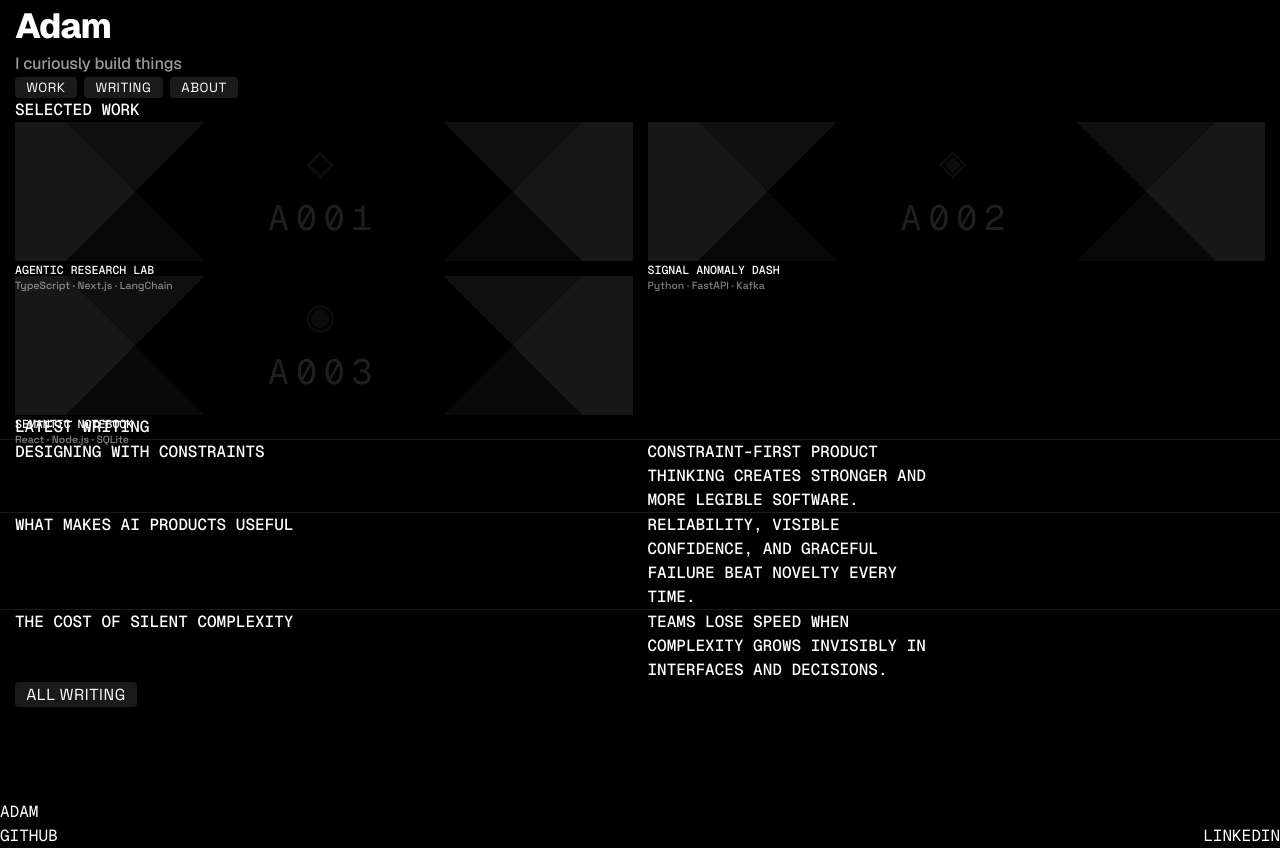
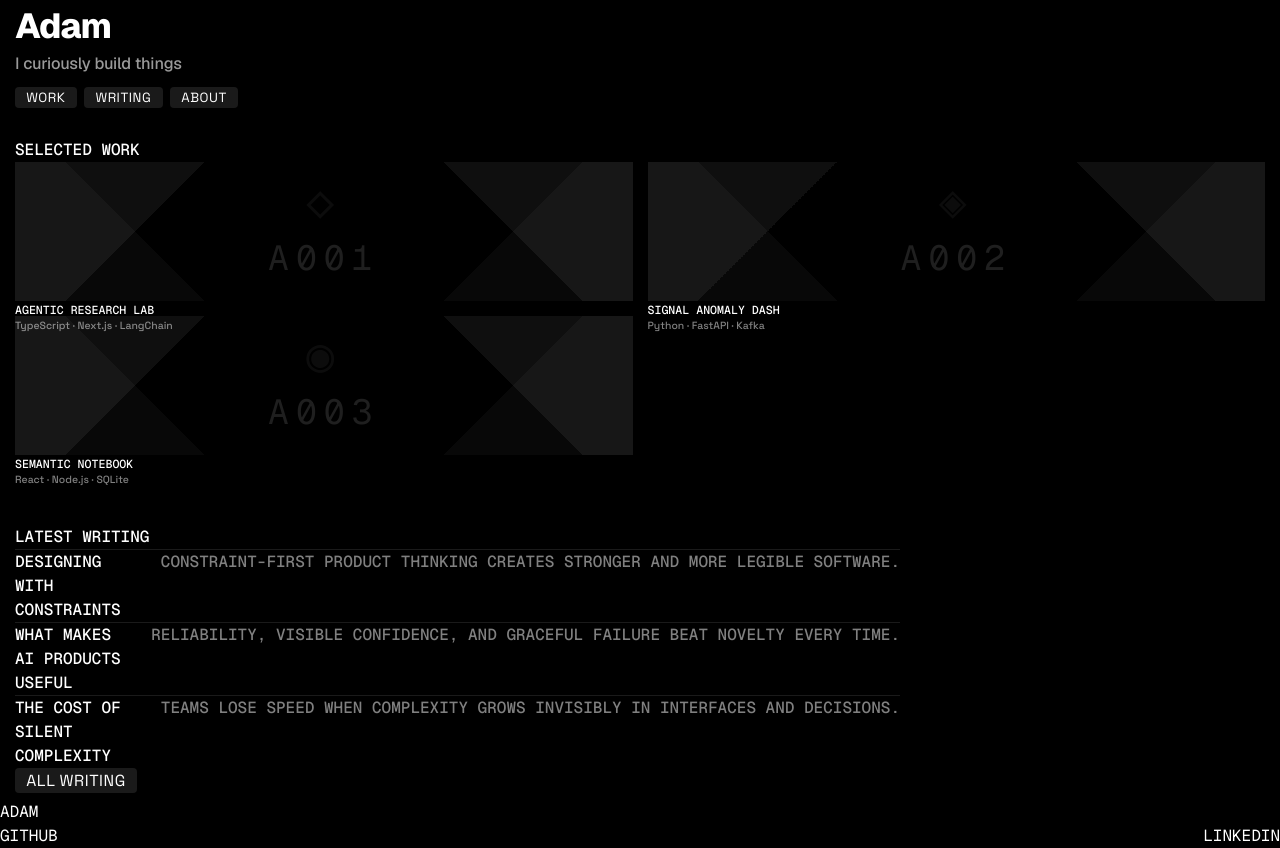
Before and after one commit to AdamJeddy/portfolio, a Next.js app: page / in a window 1280 px wide. Built offline with nearby package versions, Linux system fonts and the light colour scheme.

Commit message:
simplify linelist grid to two-column layout and tighten section spacing

```diff
--- a/src/app/globals.css
+++ b/src/app/globals.css
@@ -311,20 +311,17 @@ a.button.large {
 }
 .linelist li .line {
   display: grid;
-  grid-template-columns: repeat(4, 1fr);
+  grid-template-columns: 1fr auto;
   gap: var(--char2);
-  width: 100vw;
-  margin-left: calc(var(--char) * -2);
-  padding: 0 var(--char2);
+  padding: calc(var(--line-px) * 0.5) 0;
   border-top: 1px solid rgba(var(--white-rgb), 0.1);
   color: inherit;
   text-decoration: none;
 }
 .linelist li .line > span:last-child {
   justify-self: end;
-}
-.linelist li .line > span.wide {
-  grid-column: span 2;
+  opacity: 0.5;
+  text-align: right;
 }
 
 @media (hover: hover) {
--- a/src/app/page.tsx
+++ b/src/app/page.tsx
@@ -51,7 +51,7 @@ export default function Home() {
             }}>
               I curiously build things
             </p>
-            <div style={{ display: 'flex', gap: 'var(--char)', }}>
+            <div style={{ display: 'flex', gap: 'var(--char)', marginTop: '10px'}}>
               <Link href="/projects" className="button large">
                 Work
               </Link>
@@ -66,7 +66,7 @@ export default function Home() {
         </section>
 
         {/* Featured Projects */}
-        <section className="section spacebig" style={{ paddingTop: 'calc(var(--line-px) * 12)' }}>
+        <section className="section" style={{ marginTop: '30px' }}>
           <div className="col w8">
             <h2 style={{
               fontFamily: 'var(--font-geist-mono), var(--font-mono)',
@@ -111,7 +111,7 @@ export default function Home() {
         </section>
 
         {/* Latest Writing */}
-        <section className="section spacebig" style={{ paddingTop: 'calc(var(--line-px) * 10)' }}>
+        <section className="section" style={{ marginTop: '70px' }}>
           <div className="col w5">
             <h2 style={{
               fontFamily: 'var(--font-geist-mono), var(--font-mono)',
@@ -124,7 +124,7 @@ export default function Home() {
               {posts.map((post) => (
                 <li key={post.slug}>
                   <Link href={`/content/${post.slug}`} className="line">
-                    <span className="wide">{post.title}</span>
+                    <span>{post.title}</span>
                     <span>{post.excerpt}</span>
                   </Link>
                 </li>
```
